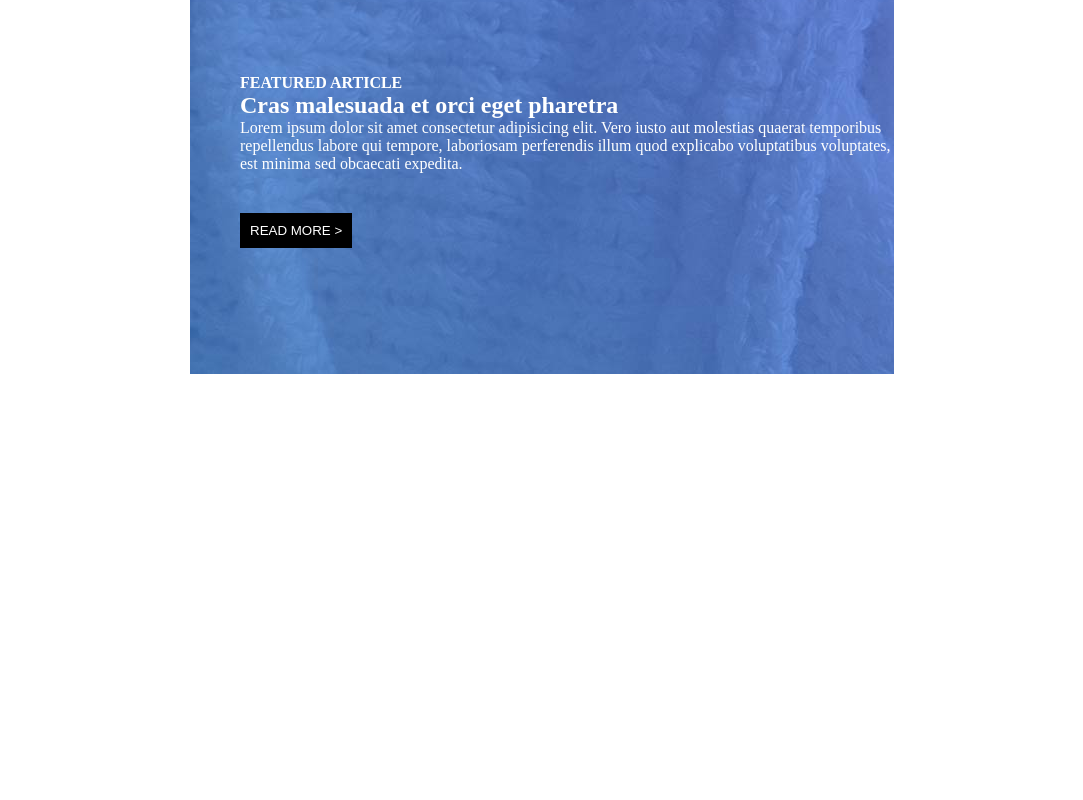
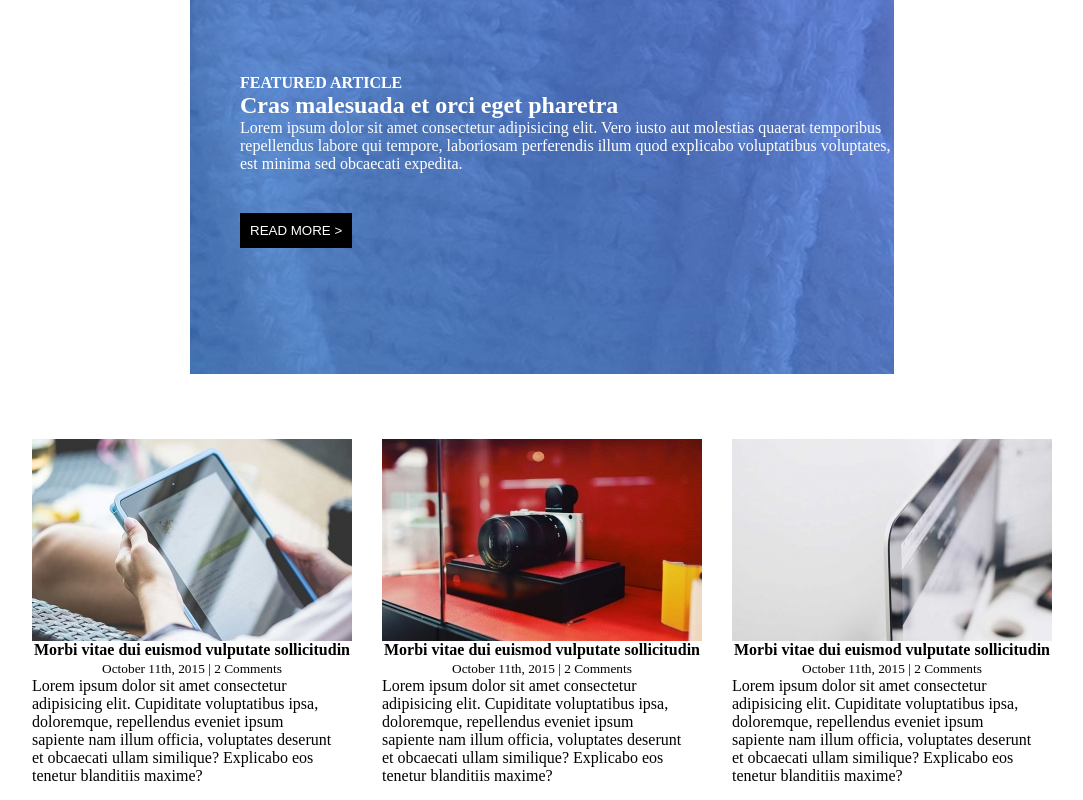
Before and after one commit to LorenzoMoccia/-proj-html-vuejs, a Vue app: page / in a window 1280 px wide. Shown: the part 1864-2664 px from the top of the page, without its empty margins (98-1181 px from the left). Before the commit the page ends 2238 px from the top, so only its background shows below. Built offline with nearby package versions, Linux system fonts and the light colour scheme.

Commit message:
Secondo card container in AppMain

```diff
--- a/src/components/AppMain.vue
+++ b/src/components/AppMain.vue
@@ -72,6 +72,45 @@ export default {
       </div>
     </div>
     <!--/FEATURED ARTICLE CONTAINER-->
+
+    <!--CARD CONTAINER-->
+    <div class="card-container">
+      <!--CARD-->
+      <div class="card">
+        <img src="../img/post_feat_img_22-320x202.jpg">
+        <strong>Morbi vitae dui euismod vulputate sollicitudin</strong>
+        <small>October 11th, 2015 | 2 Comments</small>
+        <div class="card-text">
+          <p>Lorem ipsum dolor sit amet consectetur adipisicing elit. Cupiditate voluptatibus ipsa, doloremque, repellendus eveniet ipsum sapiente nam illum officia, voluptates deserunt et obcaecati ullam similique? Explicabo eos tenetur blanditiis maxime?</p>
+        </div>
+      </div>
+      <!--/CARD-->
+
+      <!--CARD-->
+      <div class="card">
+        <img src="../img/post_feat_img_21-320x202.jpg">
+        <strong>Morbi vitae dui euismod vulputate sollicitudin</strong>
+        <small>October 11th, 2015 | 2 Comments</small>
+        <div class="card-text">
+          <p>Lorem ipsum dolor sit amet consectetur adipisicing elit. Cupiditate voluptatibus ipsa, doloremque, repellendus eveniet ipsum sapiente nam illum officia, voluptates deserunt et obcaecati ullam similique? Explicabo eos tenetur blanditiis maxime?</p>
+        </div>
+      </div>
+      <!--/CARD-->
+
+      <!--CARD-->
+      <div class="card">
+        <img src="../img/post_feat_img_20-320x202.jpg">
+        <strong>Morbi vitae dui euismod vulputate sollicitudin</strong>
+        <small>October 11th, 2015 | 2 Comments</small>
+        <div class="card-text">
+          <p>Lorem ipsum dolor sit amet consectetur adipisicing elit. Cupiditate voluptatibus ipsa, doloremque, repellendus eveniet ipsum sapiente nam illum officia, voluptates deserunt et obcaecati ullam similique? Explicabo eos tenetur blanditiis maxime?</p>
+        </div>
+      </div>
+      <!--/CARD-->
+    </div>
+    <!--/CARD CONTAINER-->
+
+
   </div>
 </template>
 
```
